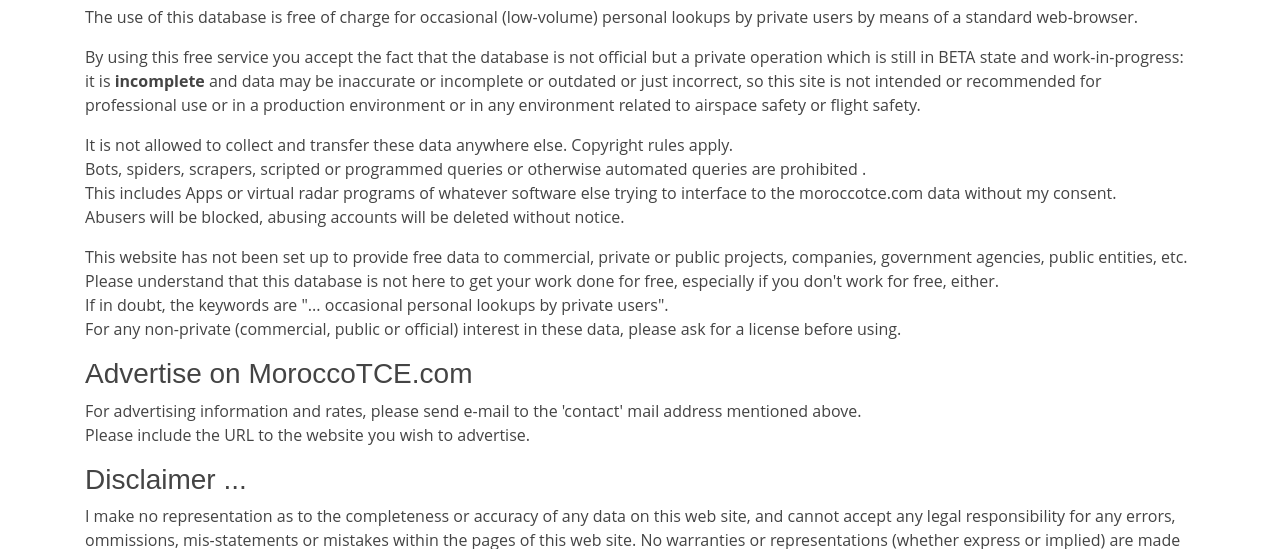
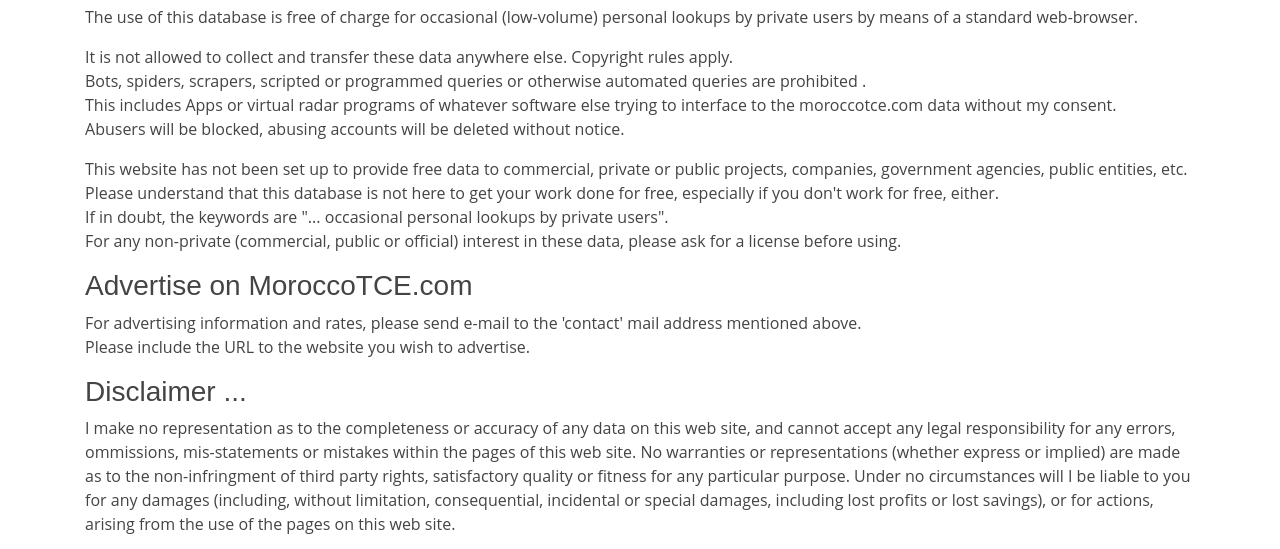
Before and after one commit to SAMSALILY/MoroccoTCE, a website with bundled scripts: page terms.html in a window 1280 px wide. Shown: the part 195-744 px from the top of the page. Built offline with nearby package versions, Linux system fonts and the light colour scheme.

Commit message:
hjh
hjhhj

```diff
--- a/terms.html
+++ b/terms.html
@@ -133,9 +133,6 @@
 
         <p>The use of this database is free of charge for occasional (low-volume) personal lookups by private users by means of a standard web-browser.</p>
 
-        <p>By using this free service you accept the fact that the database is not official but a private operation which is still in BETA state
-        and work-in-progress: it is <strong>incomplete</strong> and data may be inaccurate or incomplete or outdated or just incorrect, so this site is not intended or
-        recommended for professional use or in a production environment or in any environment related to airspace safety or flight safety.</p>
 
         <p>It is not allowed to collect and transfer these data anywhere else. Copyright rules apply.<br />
         Bots, spiders, scrapers, scripted or programmed queries or otherwise automated queries are prohibited
```
